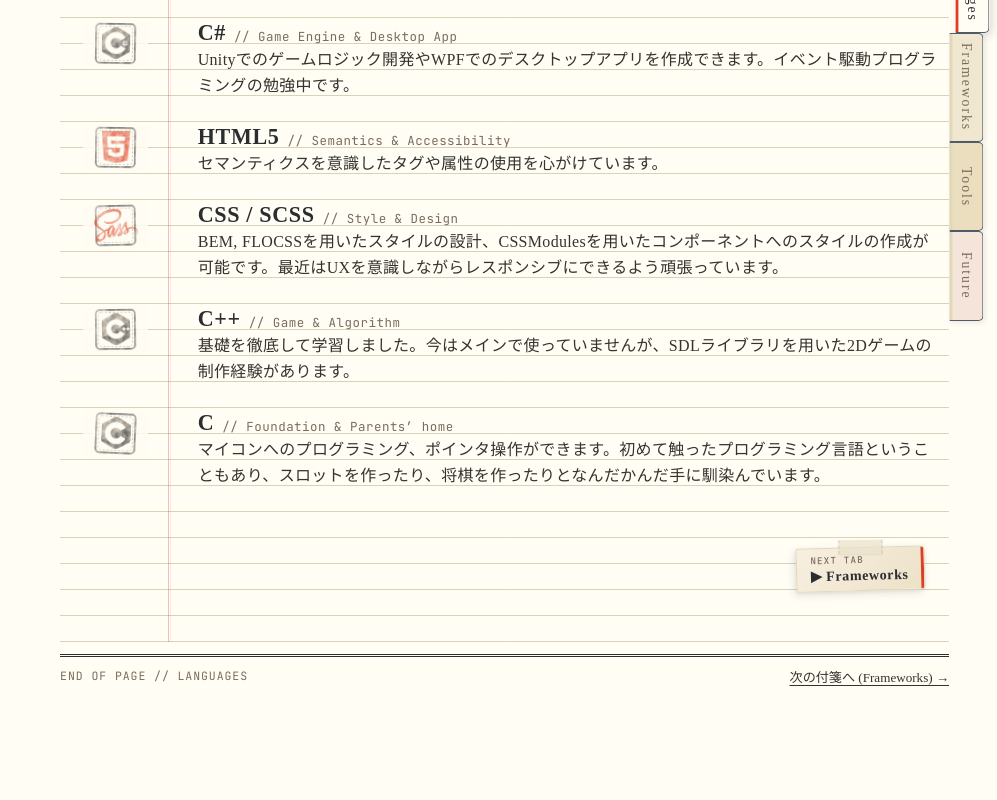
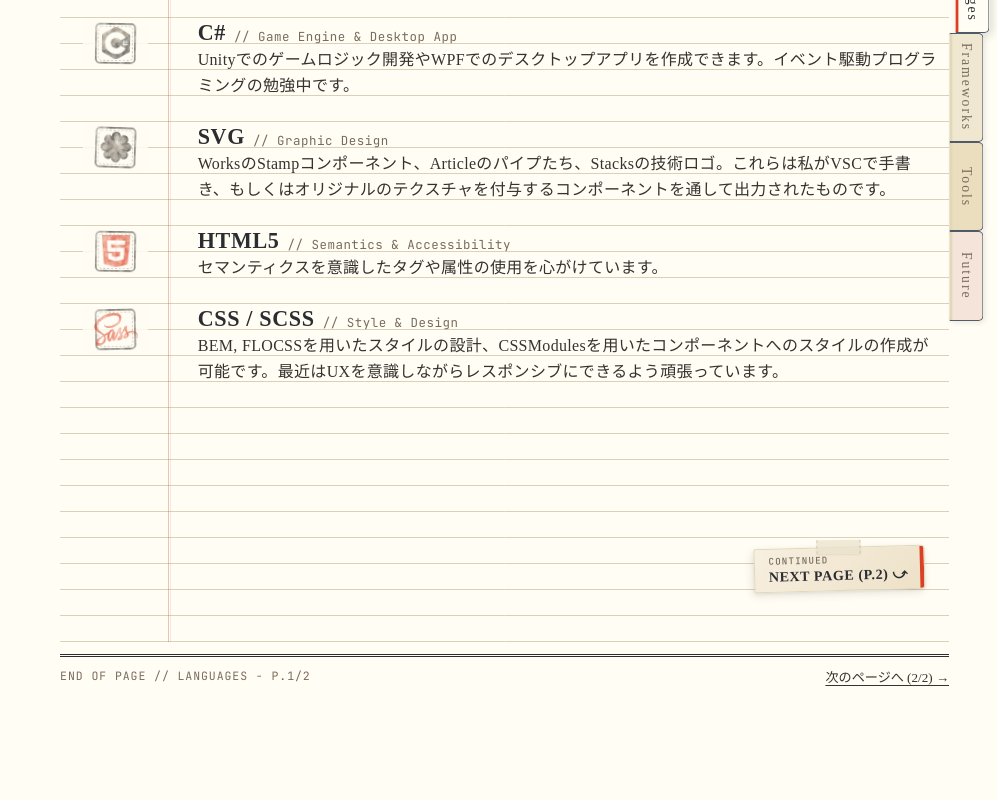
Before and after one commit to sorai-loop/my-site-v2, a React (Vite) app: page / in a window 1280 px wide. Shown: the part 3580-4380 px from the top of the page, without its empty margins (283-1280 px from the left). Built offline with nearby package versions, Linux system fonts and the light colour scheme; no server answers; a web font is replaced by a local one.

Commit message:
SVGに関する記述を追加

```diff
--- a/src/data/stacks.ts
+++ b/src/data/stacks.ts
@@ -63,6 +63,17 @@ export const STACKS_DATA: StackItem[] = [
     stampType: 1,
     description:
       'Unityでのゲームロジック開発やWPFでのデスクトップアプリを作成できます。イベント駆動プログラミングの勉強中です。',
+  },
+  {
+    id: 'lang-svg',
+    category: 'languages',
+    name: 'SVG',
+    domainLabel: 'Graphic Design',
+    icon: 'svg-logo.svg',
+    stampText: 'Main',
+    stampType: 0,
+    description:
+      'WorksのStampコンポーネント、Articleのパイプたち、Stacksの技術ロゴ。これらは私がVSCで手書き、もしくはオリジナルのテクスチャを付与するコンポーネントを通して出力されたものです。',
   },
   {
     id: 'lang-html',
```
